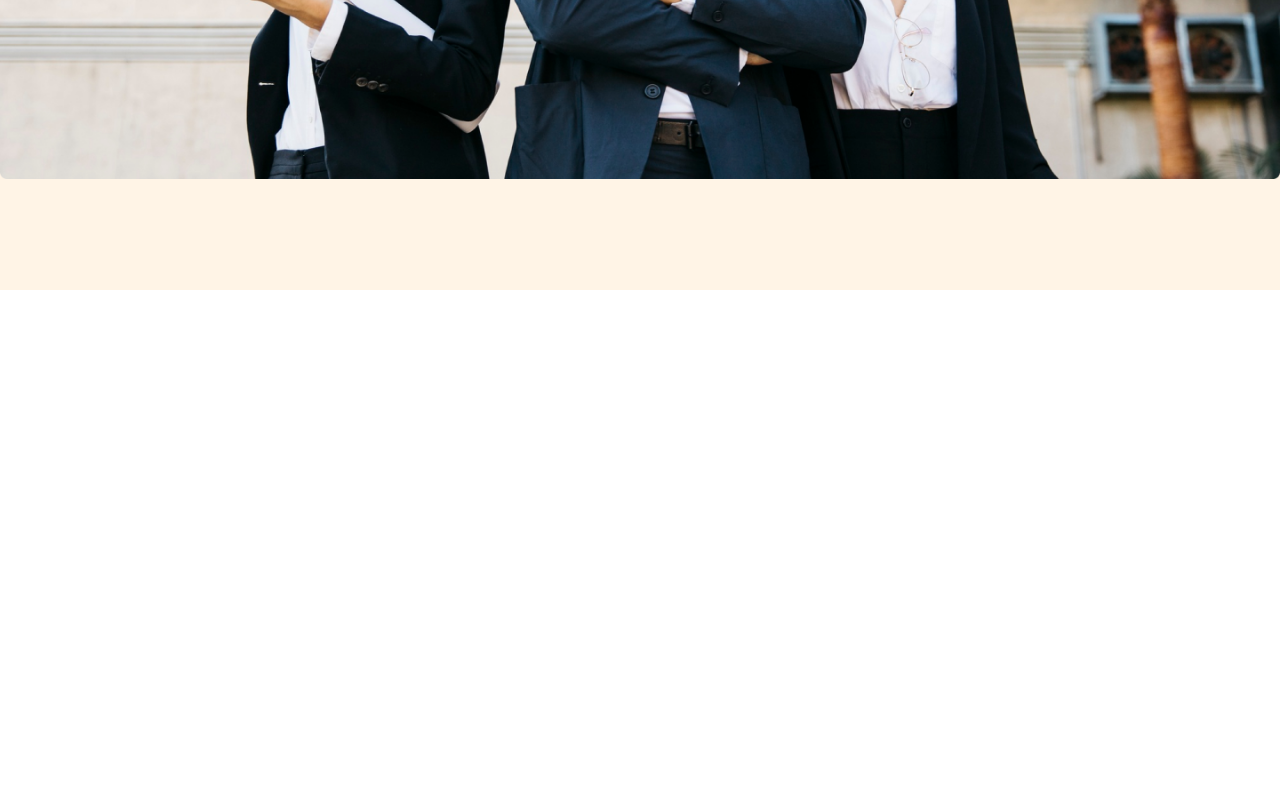
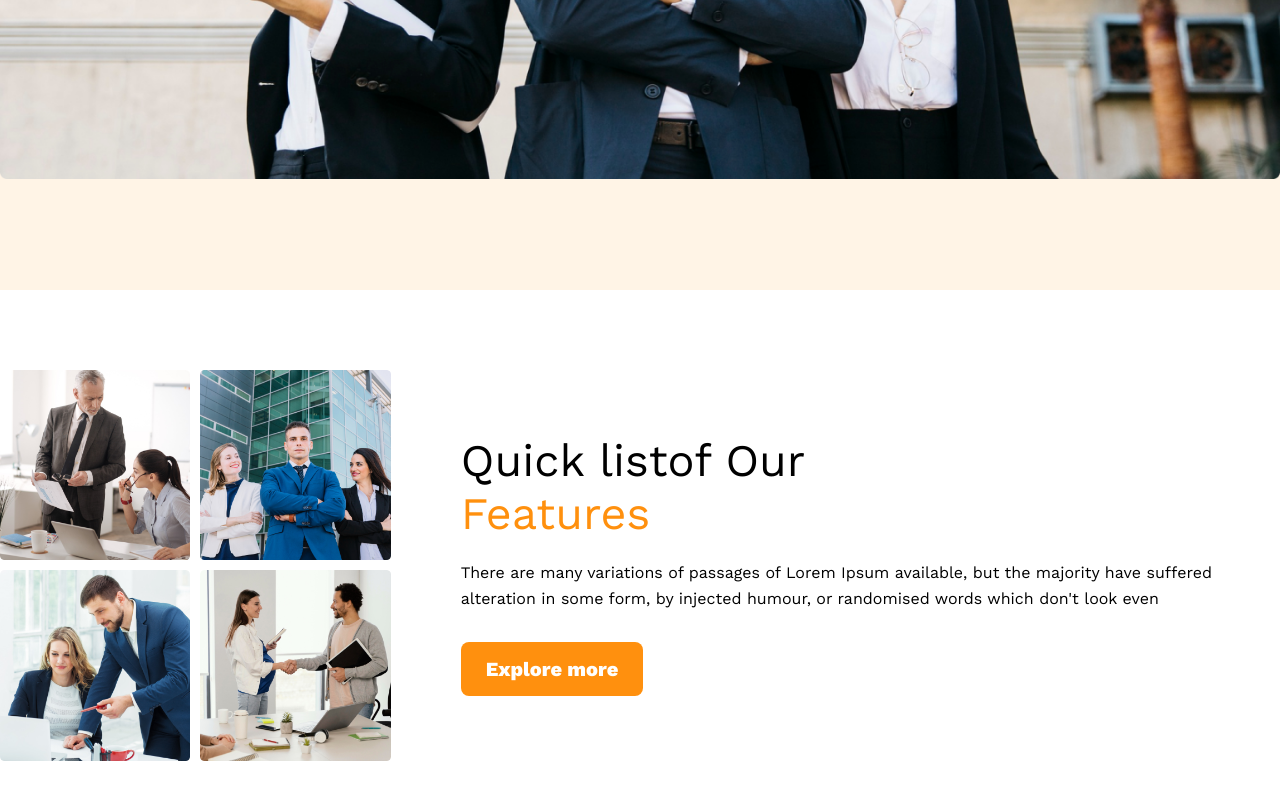
Before and after one commit to Bijoy-karmokar/g3-architects-website, a plain HTML site: page index.html in a window 1280 px wide. Shown: the part 990-1790 px from the top of the page. Before the commit the page ends 1280 px from the top, so only its background shows below. Drawn offline with nearby package versions, Linux system fonts and the light colour scheme.

Commit message:
featured section

```diff
--- a/index.html
+++ b/index.html
@@ -26,14 +26,28 @@
             the majority have suffered alteration in <br> some form, by injected
             humour, or randomised words which don't look even
           </p>
-          <button>Explore me</button>
+          <button>Explore more</button>
         </div>
         <div class="banner-image">
           <img src="images/banner.png" alt="" />
         </div>
       </div>
     </header>
-    <main></main>
+    <main>
+        <section id="featured">
+            <div class="featured-image">
+                <img src="images/team1.png" alt="">
+                <img src="images/team2.png" alt="">
+                <img src="images/team3.png" alt="">
+                <img src="images/team4.png" alt="">
+            </div>
+            <div class="featured-text">
+                 <h3>Quick list<span>of Our <br> </span> <span class="span1">Features</span></h3>
+                 <p>There are many variations of passages of Lorem Ipsum available, but the majority have suffered alteration in some form, by injected humour, or randomised words which don't look even</p>
+                 <button>Explore more</button>
+            </div>
+        </section>
+    </main>
     <footer></footer>
   </body>
 </html>
--- a/styles/style.css
+++ b/styles/style.css
@@ -1,40 +1,40 @@
-@import url('https://fonts.googleapis.com/css2?family=Work+Sans:ital,wght@0,100..900;1,100..900&display=swap');
+@import url("https://fonts.googleapis.com/css2?family=Work+Sans:ital,wght@0,100..900;1,100..900&display=swap");
 
-*{
+* {
   margin: 0;
   padding: 0;
   font-family: "Work Sans", sans-serif;
 }
 
-#header-section{
+#header-section {
   height: 80rem;
   background-color: rgba(255, 144, 14, 0.1);
 }
 
-.display-flex{
+.display-flex {
   display: flex;
 }
-.nav-container{
+.nav-container {
   max-width: 1350px;
   margin: 0 auto;
   justify-content: space-between;
   align-items: center;
   padding: 50px 0 90px 0;
 }
-.nav-container h3{
+.nav-container h3 {
   color: var(--Dark 01, rgba(19, 19, 19, 1));
   font-size: 45px;
   font-weight: 700;
 }
-.nav-container .nav-links{
+.nav-container .nav-links {
   align-items: center;
 }
-.nav-links li{
+.nav-links li {
   list-style: none;
 }
-.nav-links .nav-items{
+.nav-links .nav-items {
   text-decoration: none;
-      color:rgba(66, 66, 66, 1);
+  color: rgba(66, 66, 66, 1);
   margin-right: 40px;
   font-size: 18px;
   font-weight: 500;
@@ -43,26 +43,26 @@ line-height: 26px;
 
 /* banner section */
 
-.banner{
+.banner {
   max-width: 1350px;
   margin: 0 auto;
 }
 
-.banner-text{
+.banner-text {
   text-align: center;
 }
-.banner-text h2{
+.banner-text h2 {
   color: var(--Dark 01, rgba(19, 19, 19, 1));
   font-size: 64px;
   font-weight: 700;
 }
-.banner-text p{
+.banner-text p {
   color: var(--Dark 03, rgba(114, 114, 114, 1));
   font-size: 16px;
   font-weight: 400;
   margin: 30px 0;
 }
-button{
+button {
   background-color: rgba(255, 144, 14, 1);
   padding: 15px 25px;
   font-size: 20px;
@@ -73,27 +73,73 @@ button{
   cursor: pointer;
   transition: all 1s;
 }
-button:hover{
+button:hover {
   background-color: rgb(238, 128, 3);
 }
-.banner-image{
+.banner-image {
   margin: 50px 0;
 }
-.banner-image img{
+.banner-image img {
   width: 100%;
-
 }
 
+/* main section starts */
+main {
+  max-width: 1350px;
+  margin: 0 auto;
+}
+
+#featured {
+  display: flex;
+  justify-content: center;
+  align-items: center;
+  gap: 70px;
+  margin: 80px 0 120px 0;
+}
+.featured-text h3 {
+  font-size: 45px;
+  font-weight: 400;
+}
+
+.featured-text p {
+  color: var(--Dark 03, rgba(114, 114, 114, 1));
+  font-size: 16px;
+  font-weight: 400;
+  line-height: 26px;
+  margin: 20px 0 30px 0;
+}
+
+.featured-text .span1{
+    color: rgba(255, 144, 14, 1);
+}
+.featured-image {
+  display: grid;
+  grid-template-columns: repeat(2, 1fr);
+  gap: 10px;
+}
+
+.featured-image img {
+  width: 100%;
+}
 
 /* responsive design */
 
-@media screen and (max-width:576px) {
+@media screen and (max-width: 576px) {
   .nav-container,
-       .nav-links
-       {
+  .nav-links,
+  #featured {
     flex-direction: column;
   }
-       .nav-container{
+  .nav-container {
     padding: 20px 65px;
   }
+  .banner-text {
+    margin: 0 5px;
   }
+  .featured-text{
+    margin: 0 10px;
+  }
+  .featured-image {
+    grid-template-columns: repeat(1, 1fr);
+  }
+}
```
Lines whose indentation alone changed are shown as unchanged.
